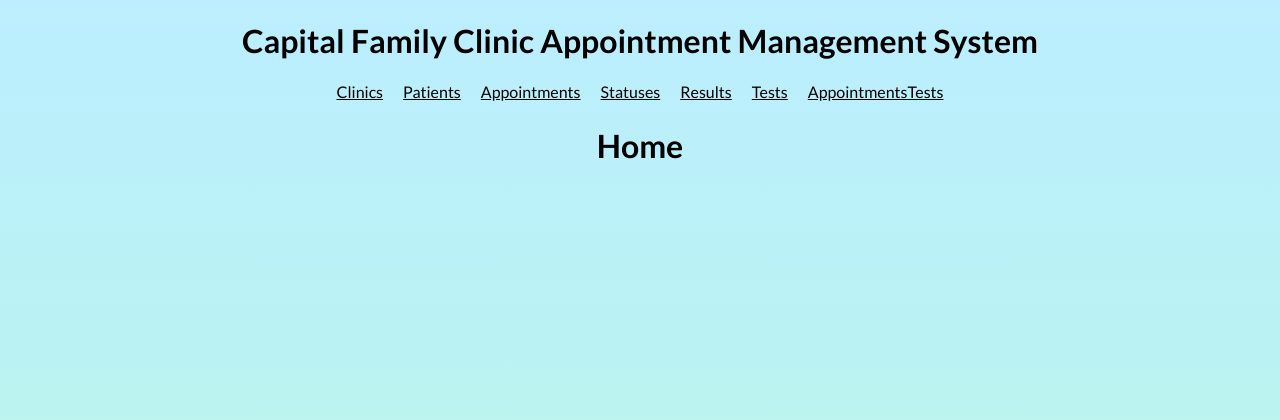
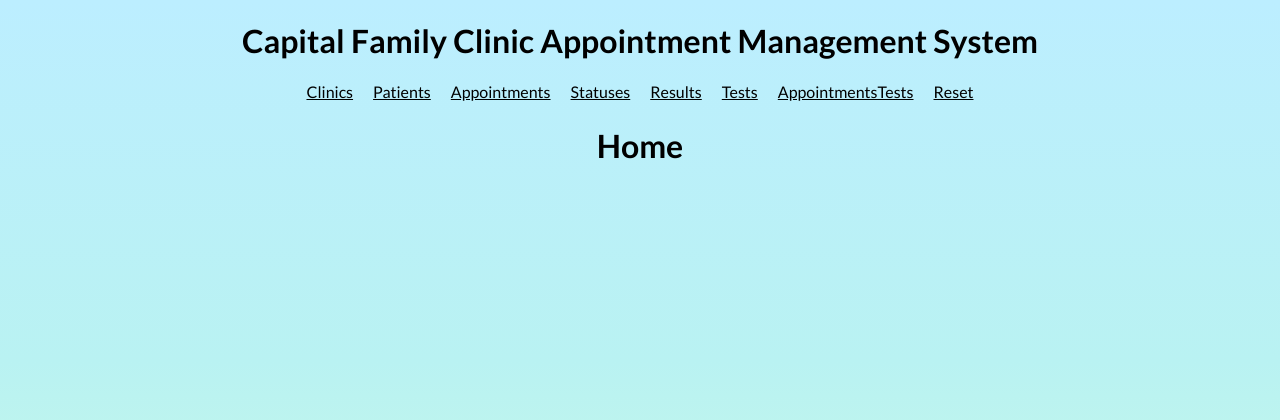
Before and after one commit to JDurham95/Clinic_appointment_management_system, a Flask app: page / in a window 1280 px wide. Shown: the top 420 px of the page. Run offline with Flask 3, Linux system fonts and the light colour scheme; parts of the project's set-up code (start-up, migrations or seed data) failed here and were passed over; some libraries are stand-ins or nearby versions.

Commit message:
Add reset

```diff
--- a/app.py
+++ b/app.py
@@ -21,6 +21,26 @@ def home():
         print(f"Error rendering page: {e}")
         return "An error occurred while rendering the page.", 500
 
+@app.route("/reset")
+def reset():
+    try:
+        dbConnection = db.connectDB()  # Open our database connection
+        cursor = dbConnection.cursor()
+
+        # Create and execute our queries
+        reset_query = "CALL sp_load_clinicdb();"
+        cursor.execute(reset_query)
+
+        return redirect(request.referrer)
+
+    except Exception as e:
+        print(f"Error executing queries: {e}")
+        return "An error occurred while executing the database queries.", 500
+
+    finally:
+        # Close the DB connection, if it exists
+        if "dbConnection" in locals() and dbConnection:
+            dbConnection.close()
 
 @app.route("/clinics", methods=["GET", "POST"])
 def clinics():
--- a/templates/main.j2
+++ b/templates/main.j2
@@ -22,6 +22,7 @@
         <a href="/results" class="{{ 'active' if request.path == '/results' }}">Results</a>
         <a href="/tests" class="{{ 'active' if request.path == '/tests' }}">Tests</a>
         <a href="/appointmentstests" class="{{ 'active' if request.path == '/appointmentstests' }}">AppointmentsTests</a>
+        <a href="/reset">Reset</a>
     </nav>
 
     {% block content %}{% endblock %}
```
